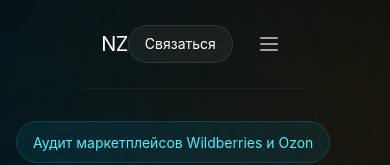
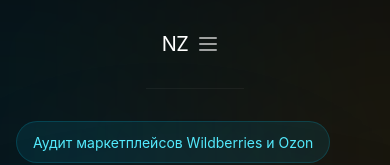
Before and after one commit to zubarevmarketplace/zubarevmarketplace.github.io, a React (Vite) app: page / in a window 390 px wide. Shown: the top 165 px of the page. Built offline with nearby package versions, Linux system fonts and the light colour scheme.

Commit message:
style: widen desktop header and move mobile actions to burger

```diff
--- a/src/app/components/layout/Header.tsx
+++ b/src/app/components/layout/Header.tsx
@@ -17,10 +17,10 @@ export default function Header({ currentPage }: HeaderProps) {
 
   return (
     <>
-      <nav className="relative z-50 px-4 md:px-8 py-6 flex items-center justify-between max-w-[1400px] mx-auto border-b border-white/5">
+      <nav className="relative z-50 px-4 md:px-8 py-6 flex items-center justify-between max-w-[1400px] mx-auto border-b border-white/5 lg:px-10">
         <a href="/" className="text-xl tracking-tight">NZ</a>
 
-        <div className="hidden md:flex items-center gap-8">
+        <div className="hidden md:flex items-center gap-8 lg:gap-10 ml-auto pl-10">
           {landingLinks.map((link) => (
             <a key={link.label} href={link.href} className="text-sm text-white/60 hover:text-white/90 transition-colors">
               {link.label}
@@ -37,10 +37,7 @@ export default function Header({ currentPage }: HeaderProps) {
           </a>
         </div>
 
-        <div className="flex md:hidden items-center gap-4">
-          <a href="/#contacts" className="px-4 py-2 bg-white/5 hover:bg-white/10 border border-white/10 rounded-full text-sm transition-all">
-            Связаться
-          </a>
+        <div className="flex md:hidden items-center">
           <button
             onClick={() => setMobileMenuOpen(!mobileMenuOpen)}
             className="p-2 text-white/60 hover:text-white/90 transition-colors"
```
